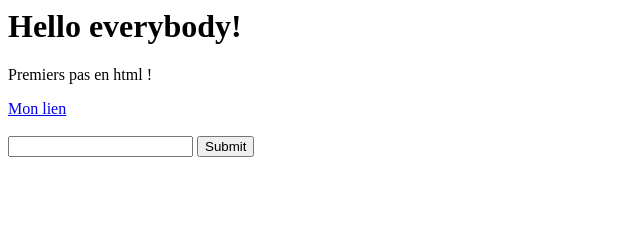
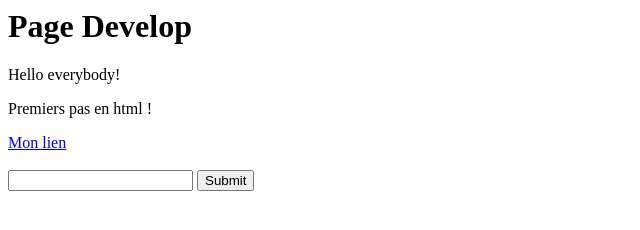
Before and after one commit to MC-Hobbes/Archi, a plain HTML site: page index.html in a window 1280 px wide. Shown: the whole page, without its empty margins (0-640 px from the left). Drawn offline with Linux system fonts and the light colour scheme.

Commit message:
Change title to index.html

```diff
--- a/index.html
+++ b/index.html
@@ -3,7 +3,8 @@
 		<title>Exercice</title>
 	<head>
 	<body>
-		<h1>Hello everybody!</h1>
+		<h1>Page Develop</h1>
+		<p>Hello everybody!</p>
 		<p>Premiers pas en html !</p>
 
 		<!--Lien html-->
```
